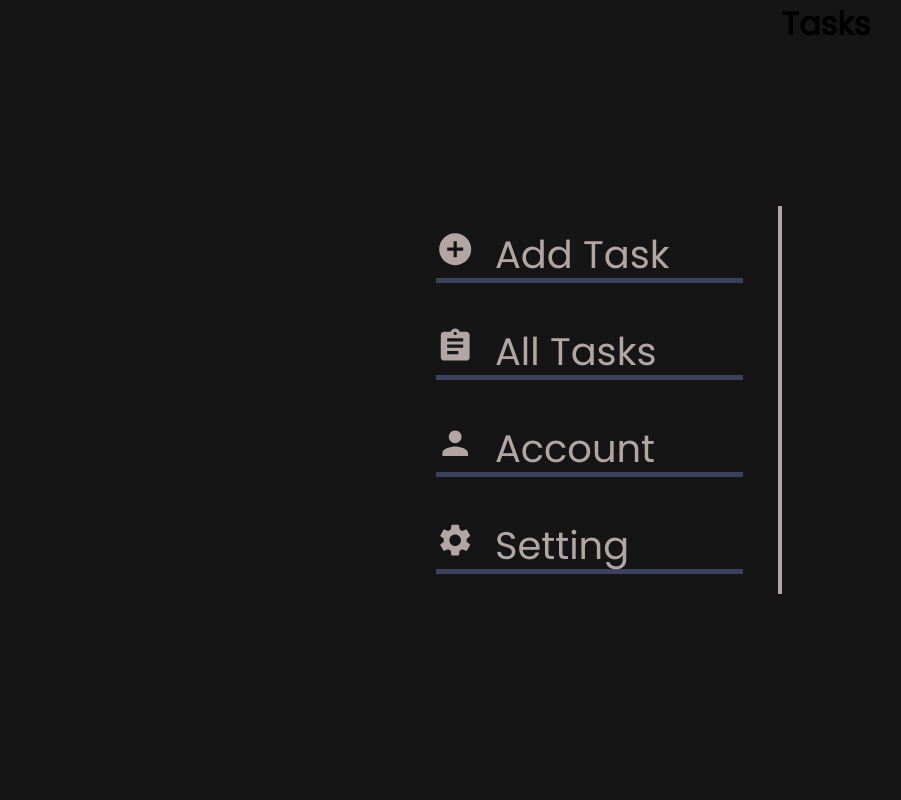
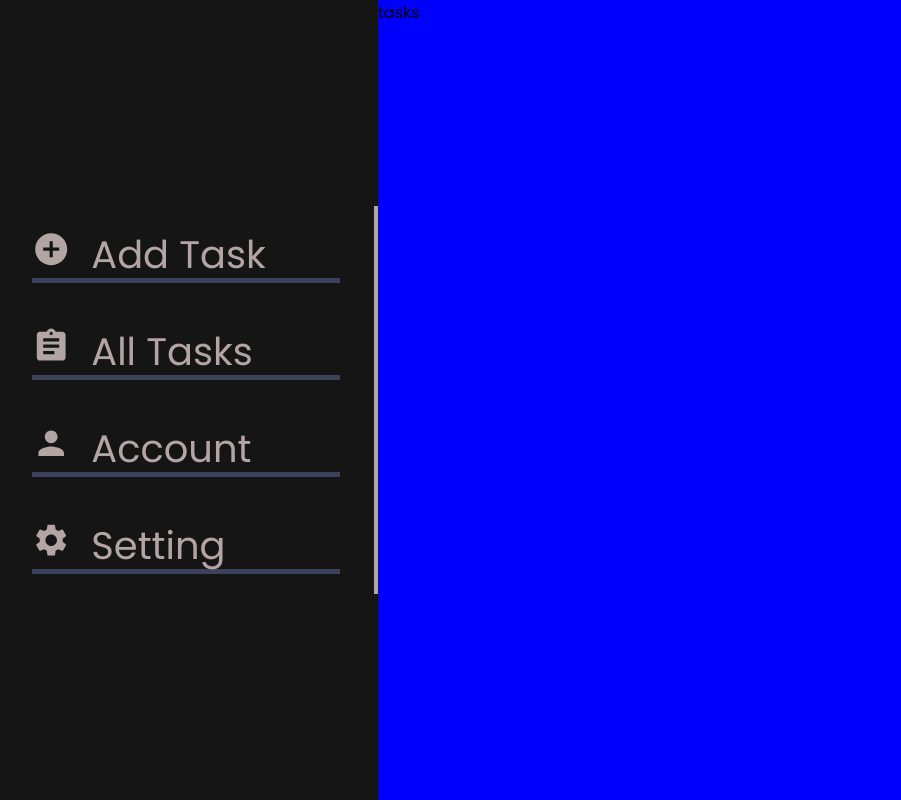
Before and after one commit to ErfiDev/task-manager, a React (Create React App) app in the folder client/: page /allTasks in a window 1280 px wide. Shown: the whole page, without its empty margins (6-907 px from the left). Built offline with nearby package versions, Linux system fonts and the light colour scheme.

Commit message:
all task component styels

```diff
--- a/client/src/components/tasks.jsx
+++ b/client/src/components/tasks.jsx
@@ -1,7 +1,7 @@
 import React from 'react';
 
 const Tasks = () => {
-	return <h1>Tasks</h1>;
+	return <div className='tasks'>tasks</div>;
 };
 
 export default Tasks;
--- a/client/src/styles/task.scss
+++ b/client/src/styles/task.scss
@@ -18,3 +18,14 @@
         width: 100%;
     }
 }
+
+.tasks {
+    width: 70%;
+    min-height: 100vh;
+    height: auto;
+    #{$bc}: blue;
+
+    @media (max-width : 980px) {
+        width: 100%;
+    }
+}
```
